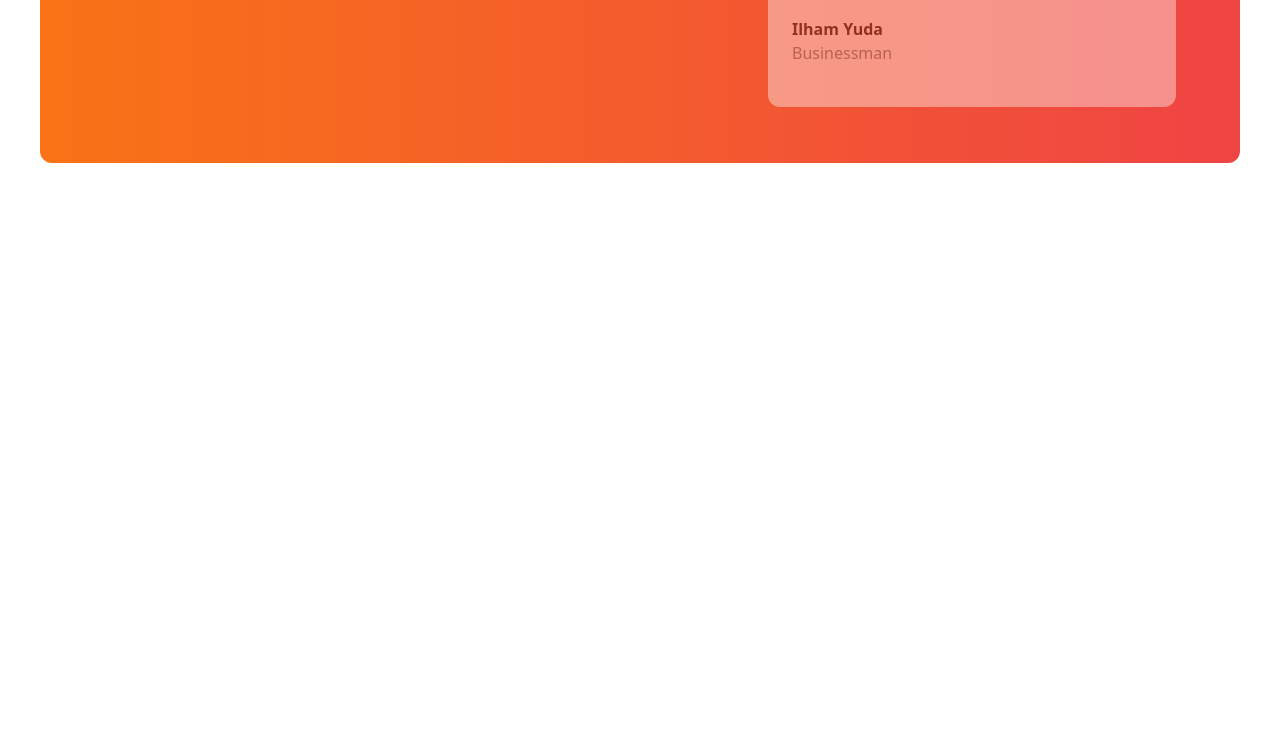
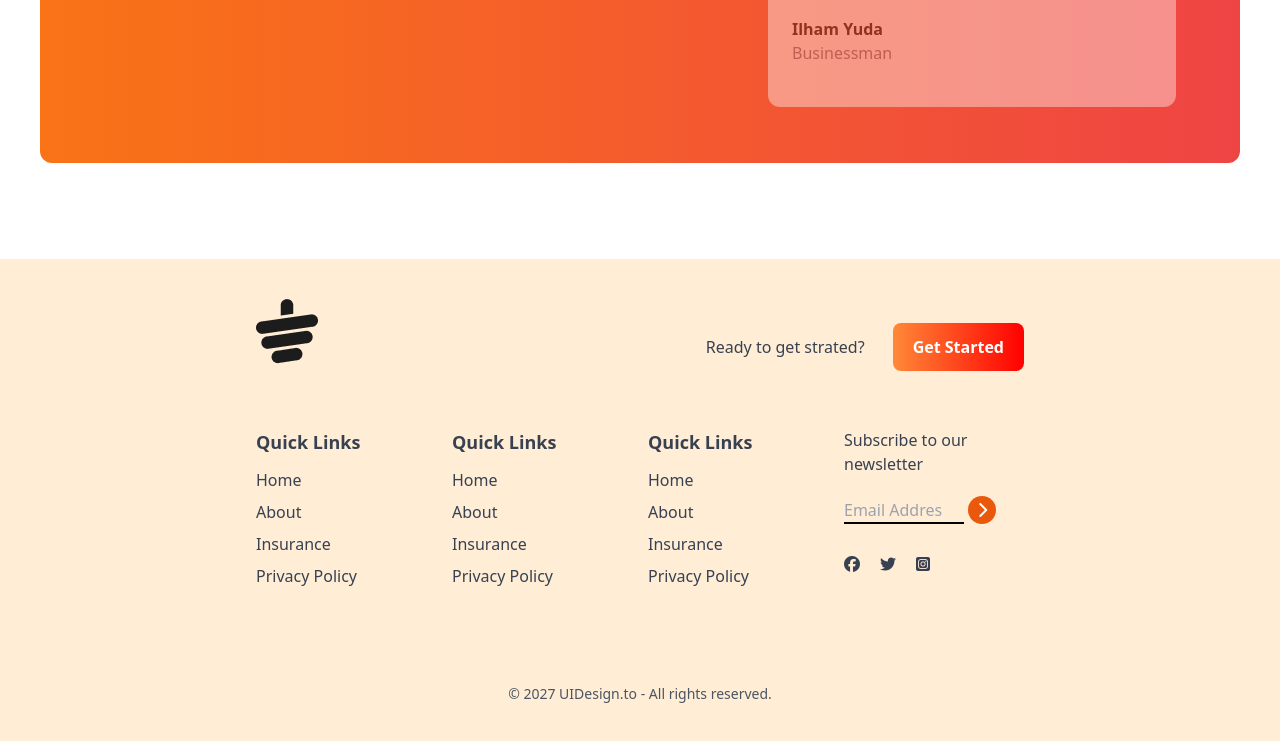
Before and after one commit to MAHIR-DEVES/tea_house_resources, a plain HTML site: page index.html in a window 1280 px wide. Shown: the part 2589-3330 px from the top of the page. Before the commit the page ends 2848 px from the top, so only its background shows below. Drawn offline with nearby package versions, Linux system fonts and the light colour scheme.

Commit message:
added footer section

```diff
--- a/index.html
+++ b/index.html
@@ -138,11 +138,11 @@
 
     <!-- Great Tea sectino-->
 
-    <section class="mb-24">
+    <section class="mb-9 md:mb-24">
       <div class="grid grid-cols-1 lg:grid-cols-2">
 
         <!-- imge section -->
-        <div class="grid grid-cols-2 grid-rows-3 gap-4 w-5/6">
+        <div class="grid grid-cols-2 grid-rows-3 gap-4 w-5/6 mx-auto">
 
 
           <div class=" h-40 bg-gradient-to-r from-red-100 to-red-50 rounded-xl"></div>
@@ -158,7 +158,7 @@
         </div>
 
         <!-- text section -->
-        <div class="space-y-5 grid">
+        <div class="space-y-5 grid mt-7">
           <h2 class="text-5xl font-bold ">Great Tea, Freshly Presented</h2>
           <p class="text-gray-500">The meaning of gong cha is chanese is to provide the best tea to emperor from all
             possessions . It
@@ -179,7 +179,7 @@
 
 
     <!--revew section  -->
-    <section class="mb-24  ">
+    <section class="mb-9 md:mb-24  ">
       <div
         class=" bg-gradient-to-r from-orange-500 to-red-500  rounded-xl grid grid-cols-1 lg:grid-cols-2 text-white px-7 md:px-14 ">
 
@@ -265,19 +265,92 @@
 
           </div>
 
-
-
         </div>
-
-
-
       </div>
     </section>
+
+    <!-- news section -->
 
 
 
   </main>
-  <footer>
+  <footer class="bg-orange-100 text-gray-700 py-10 px-4 md:px-16">
+
+    <div class="md:w-8/12 mx-auto">
+      <!-- logo -->
+      <div class="mb-8 flex justify-between">
+        <img class="mb-8" src="./images/cup.png" alt="">
+        <div class="flex items-center gap-7">
+          <h4>Ready to get strated?</h4>
+          <button
+            class=" bg-gradient-to-r from-[#FF8938] to-[#FF0000] flex px-5 py-3 rounded-lg text-white font-bold">Get
+            Started</button>
+        </div>
+
+
+      </div>
+
+      <!-- links -->
+      <div class="grid grid-cols-1 md:grid-cols-2 lg:grid-cols-4 gap-4 ">
+        <!-- frist-cols -->
+        <div class="">
+          <h3 class="font-semibold text-lg mb-3">Quick Links</h3>
+          <ul class="space-y-2">
+            <li><a class="hover:text-orange-500" href="#">Home</a></li>
+            <li><a class="hover:text-orange-500" href="#">About</a></li>
+            <li><a class="hover:text-orange-500" href="#">Insurance</a></li>
+            <li><a class="hover:text-orange-500" href="#"> Privacy Policy</a></li>
+          </ul>
+        </div>
+        <!-- sec-cols -->
+        <div class="">
+          <h3 class="font-semibold text-lg mb-3">Quick Links</h3>
+          <ul class="space-y-2">
+            <li><a class="hover:text-orange-500" href="#">Home</a></li>
+            <li><a class="hover:text-orange-500" href="#">About</a></li>
+            <li><a class="hover:text-orange-500" href="#">Insurance</a></li>
+            <li><a class="hover:text-orange-500" href="#"> Privacy Policy</a></li>
+          </ul>
+        </div>
+        <!-- thard-cols -->
+        <div class="">
+          <h3 class="font-semibold text-lg mb-3">Quick Links</h3>
+          <ul class="space-y-2">
+            <li><a class="hover:text-orange-500" href="#">Home</a></li>
+            <li><a class="hover:text-orange-500" href="#">About</a></li>
+            <li><a class="hover:text-orange-500" href="#">Insurance</a></li>
+            <li><a class="hover:text-orange-500" href="#"> Privacy Policy</a></li>
+          </ul>
+        </div>
+
+        <!-- furth cols -->
+        <div class="">
+          <h3>Subscribe to our newsletter</h3>
+          <div class=" flex flex-cols mt-5">
+            <div>
+              <input class="bg-transparent  border-b-2 border-black w-4/6" type="email" name="" id=""
+                placeholder="Email Addres">
+              <i class="fa-solid fa-chevron-right bg-orange-600
+               w-7 h-7 inline-flex rounded-full text-white justify-center items-center"></i>
+              <div class="flex gap-5 w-2/3 mb-2 mt-8">
+                <i class="fa-brands fa-facebook"></i>
+                <i class="fa-brands fa-twitter"></i>
+                <i class="fa-brands fa-square-instagram"></i>
+
+              </div>
+            </div>
+
+
+          </div>
+
+        </div>
+      </div>
+
+      <div class="text-center pt-4 mt-10 md:mt-20">
+        <p class="text-sm text-gray-600">© 2027 UIDesign.to - All rights reserved.</p>
+      </div>
+
+    </div>
 
   </footer>
 
```
